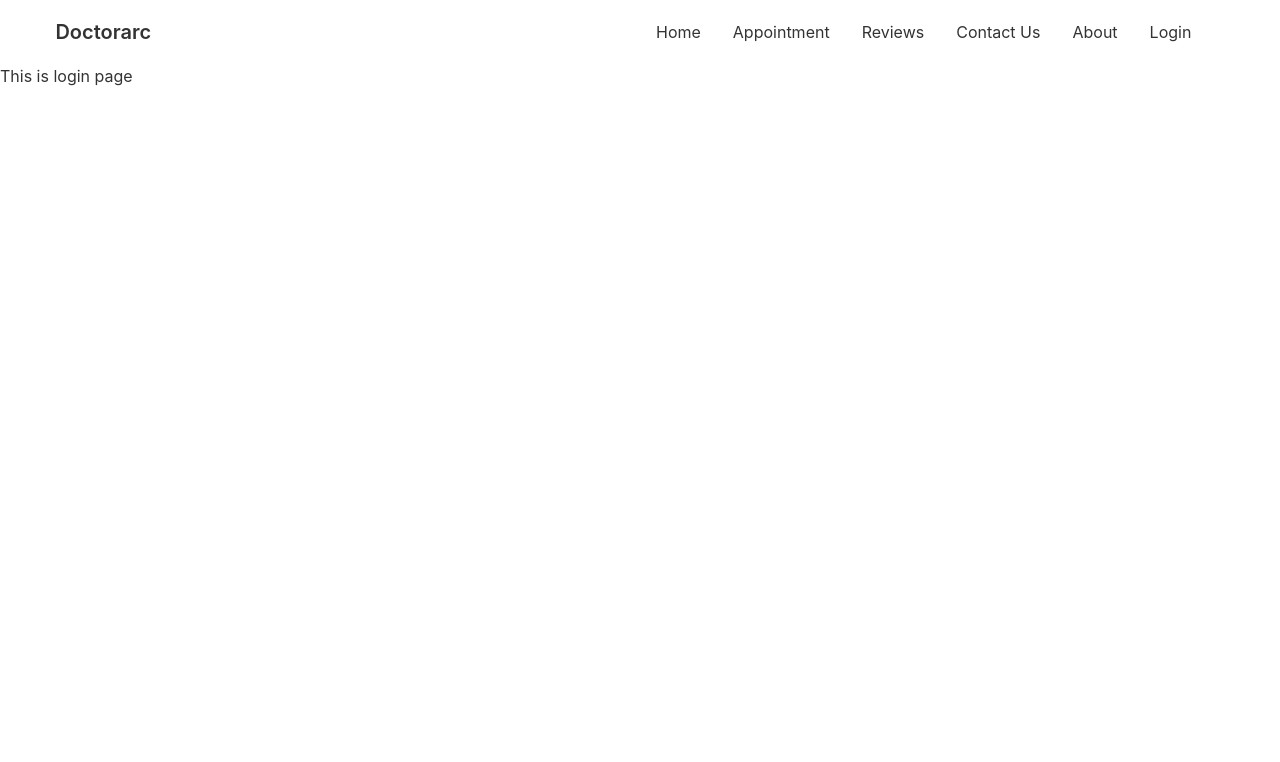
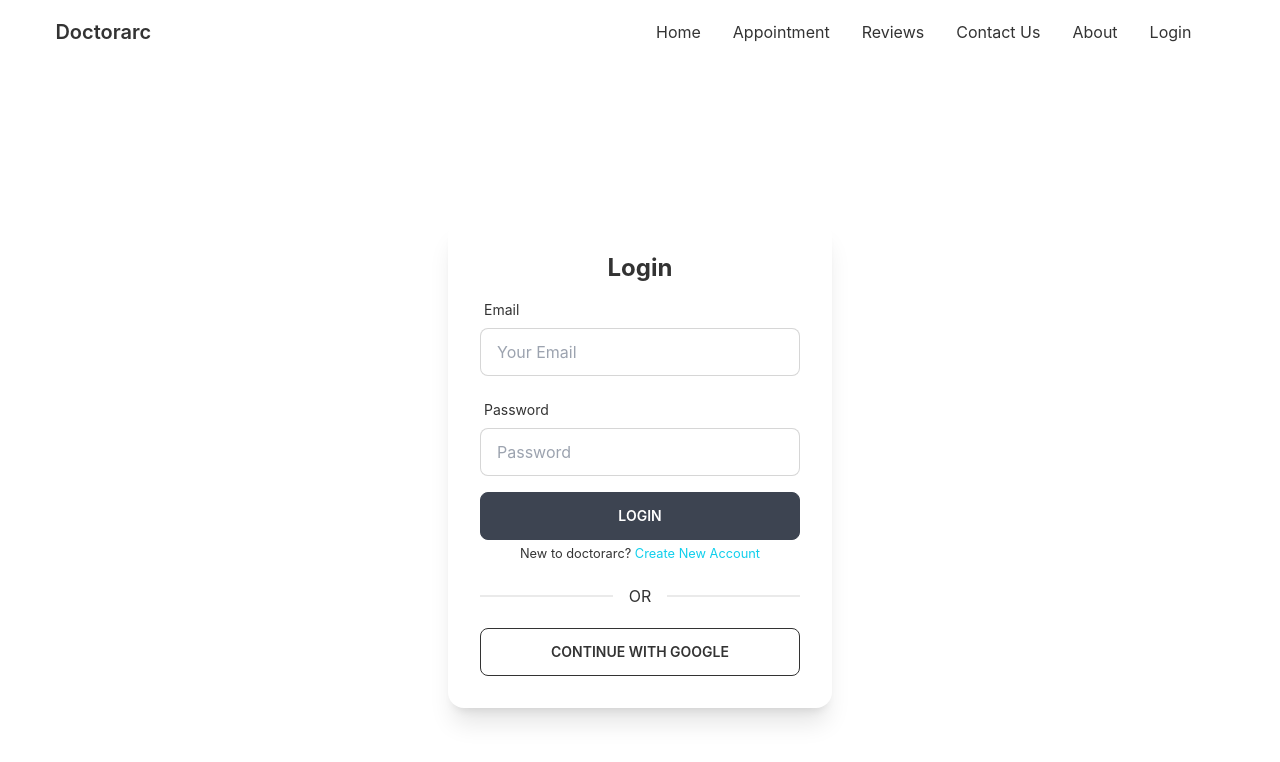
Before and after one commit to Mehedi-bit/doctorarc, a React (Create React App) app: page /login in a window 1280 px wide. Shown: the top 762 px of the page. Built offline with nearby package versions, Linux system fonts and the light colour scheme; no server answers.

Commit message:
Sign in implemented

```diff
--- a/package.json
+++ b/package.json
@@ -8,9 +8,13 @@
     "@testing-library/user-event": "^13.5.0",
     "daisyui": "^2.24.0",
     "date-fns": "^2.29.3",
+    "dotenv": "^16.0.3",
+    "firebase": "^9.11.0",
     "react": "^18.2.0",
     "react-day-picker": "^8.3.0",
     "react-dom": "^18.2.0",
+    "react-firebase-hooks": "^5.0.3",
+    "react-hook-form": "^7.37.0",
     "react-router-dom": "^6.3.0",
     "react-scripts": "5.0.1",
     "web-vitals": "^2.1.4"
--- a/src/App.js
+++ b/src/App.js
@@ -4,6 +4,7 @@ import About from "./Pages/About/About";
 import Appointment from "./Pages/Appointment/Appointment";
 import Home from "./Pages/Home/Home";
 import Login from "./Pages/Login/Login";
+import Signup from "./Pages/Login/Signup";
 import Navbar from "./Pages/Shared/Navbar";
 
 function App() {
@@ -15,6 +16,7 @@ function App() {
         <Route path="/about" element={<About />}></Route>
         <Route path="/appointment" element={<Appointment />}></Route>
         <Route path="/login" element={<Login />}></Route>
+        <Route path="/signup" element={<Signup />}></Route>
       </Routes>
     </div>
   );
--- a/src/Pages/Login/Login.js
+++ b/src/Pages/Login/Login.js
@@ -1,9 +1,116 @@
 import React from "react";
+import { useSignInWithEmailAndPassword, useSignInWithGoogle } from 'react-firebase-hooks/auth';
+import { useForm } from "react-hook-form";
+import { Link } from "react-router-dom";
+import auth from '../../firebase.init';
+import Loading from "../Shared/Loading";
 
 const Login = () => {
+  const [signInWithGoogle, gUser, gLoading, gError] = useSignInWithGoogle(auth);
+  const {
+    register,
+    handleSubmit,
+    formState: { errors }
+  } = useForm();
+  const [
+    signInWithEmailAndPassword,
+    user,
+    loading,
+    error,
+  ] = useSignInWithEmailAndPassword(auth);
+
+
+  if (loading || gLoading) {
+    return <Loading></Loading>
+  }
+
+  let signInErrorMessage;
+  if (error || gError) {
+    signInErrorMessage = <p className="text-red-600">{error.message || gError.message}</p>
+  }
+
+
+  if (gUser) {
+    console.log(gUser);
+  }
+
+  const onSubmit = data => {
+    signInWithEmailAndPassword(data.email, data.password);
+  }
+
+
   return (
-    <div>
-      <h1>This is login page</h1>
+    <div className="flex h-screen justify-center items-center">
+      <div className="card w-96 bg-base-100 shadow-xl ">
+        <div className="card-body text-center">
+          <h2 className="text-center text-2xl font-bold">Login</h2>
+
+          {/* form controlling */}
+          <form onSubmit={handleSubmit(onSubmit)}>
+            <div className="form-control w-full max-w-xs">
+              <label className="label">
+                <span className="label-text">Email</span>
+              </label>
+              <input
+                {...register("email", {
+                  required: {
+                    value: true,
+                    message: 'Email is required'
+                  },
+                  pattern: {
+                    value: /^[a-zA-Z0-9]+@(?:[a-zA-Z0-9]+\.)+[A-Za-z]+$/,
+                    message: 'Provide a valid email'
+                  }
+                })}
+                type="email"
+                placeholder="Your Email"
+                className="input input-bordered w-full max-w-xs"
+                />
+              <label className="label">
+                {errors?.email?.type === "required" && <span className="label-text-alt text-red-600">{errors.email.message}</span>}
+                {errors?.email?.type === "pattern" && <span className="label-text-alt text-red-600">{errors.email.message}</span>}
+
+              </label>
+            </div>
+
+
+            <div className="form-control w-full max-w-xs">
+              <label className="label">
+                <span className="label-text">Password</span>
+              </label>
+              <input
+                {...register("password", {
+                  required: {
+                    value: true,
+                    message: 'Password is required'
+                  },
+                  minLength: {
+                    value: 6,
+                    message: 'Must be at least 6 characters'
+                  }
+                })}
+                type="text"
+                placeholder="Password"
+                className="input input-bordered w-full max-w-xs"
+                />
+              <label className="label">
+                {errors?.password?.type === "required" && <span className="label-text-alt text-red-600">{errors.password.message}</span>}
+                {errors?.password?.type === "minLength" && <span className="label-text-alt text-red-600">{errors.password.message}</span>}
+
+              </label>
+            </div>
+            {signInErrorMessage}
+            <input type="submit" value="Login" className="btn text-white w-full max-w-xs" />
+            <p><small>New to doctorarc? <Link className="text-primary" to="/signup">Create New Account</Link></small></p>
+          </form>
+
+          <div className="divider">OR</div>
+          <button
+          className="btn btn-outline"
+          onClick={()=> signInWithGoogle()}
+          > Continue with Google </button>
+        </div>
+      </div>
     </div>
   );
 };
--- /dev/null
+++ b/src/Pages/Login/Signup.js
@@ -0,0 +1,116 @@
+import React from 'react';
+import { useSignInWithEmailAndPassword, useSignInWithGoogle } from 'react-firebase-hooks/auth';
+import { useForm } from "react-hook-form";
+import { Link } from "react-router-dom";
+import auth from '../../firebase.init';
+import Loading from "../Shared/Loading";
+
+const Signup = () => {
+    const [signInWithGoogle, gUser, gLoading, gError] = useSignInWithGoogle(auth);
+    const {
+        register,
+        handleSubmit,
+        formState: { errors }
+    } = useForm();
+    const [
+        signInWithEmailAndPassword,
+        user,
+        loading,
+        error,
+    ] = useSignInWithEmailAndPassword(auth);
+
+
+    if (loading || gLoading) {
+        return <Loading></Loading>
+    }
+
+    let signInErrorMessage;
+    if (error || gError) {
+        signInErrorMessage = <p className="text-red-600">{error.message || gError.message}</p>
+    }
+
+
+    if (gUser) {
+        console.log(gUser);
+    }
+
+    const onSubmit = data => {
+        signInWithEmailAndPassword(data.email, data.password);
+    }
+    return (
+        <div className="flex h-screen justify-center items-center">
+            <div className="card w-96 bg-base-100 shadow-xl ">
+                <div className="card-body text-center">
+                <h2 className="text-center text-2xl font-bold">Login</h2>
+
+                {/* form controlling */}
+                <form onSubmit={handleSubmit(onSubmit)}>
+                    <div className="form-control w-full max-w-xs">
+                    <label className="label">
+                        <span className="label-text">Email</span>
+                    </label>
+                    <input
+                        {...register("email", {
+                        required: {
+                            value: true,
+                            message: 'Email is required'
+                        },
+                        pattern: {
+                            value: /^[a-zA-Z0-9]+@(?:[a-zA-Z0-9]+\.)+[A-Za-z]+$/,
+                            message: 'Provide a valid email'
+                        }
+                        })}
+                        type="email"
+                        placeholder="Your Email"
+                        className="input input-bordered w-full max-w-xs"
+                        />
+                    <label className="label">
+                        {errors?.email?.type === "required" && <span className="label-text-alt text-red-600">{errors.email.message}</span>}
+                        {errors?.email?.type === "pattern" && <span className="label-text-alt text-red-600">{errors.email.message}</span>}
+
+                    </label>
+                    </div>
+
+
+                    <div className="form-control w-full max-w-xs">
+                    <label className="label">
+                        <span className="label-text">Password</span>
+                    </label>
+                    <input
+                        {...register("password", {
+                        required: {
+                            value: true,
+                            message: 'Password is required'
+                        },
+                        minLength: {
+                            value: 6,
+                            message: 'Must be at least 6 characters'
+                        }
+                        })}
+                        type="text"
+                        placeholder="Password"
+                        className="input input-bordered w-full max-w-xs"
+                        />
+                    <label className="label">
+                        {errors?.password?.type === "required" && <span className="label-text-alt text-red-600">{errors.password.message}</span>}
+                        {errors?.password?.type === "minLength" && <span className="label-text-alt text-red-600">{errors.password.message}</span>}
+
+                    </label>
+                    </div>
+                    {signInErrorMessage}
+                    <input type="submit" value="Login" className="btn text-white w-full max-w-xs" />
+                    <p><small>Already have an account? <Link className="text-primary" to="/login">Login</Link></small></p>
+                </form>
+
+                <div className="divider">OR</div>
+                <button
+                className="btn btn-outline"
+                onClick={()=> signInWithGoogle()}
+                > Continue with Google </button>
+                </div>
+            </div>
+        </div>
+    );
+};
+
+export default Signup;
--- /dev/null
+++ b/src/Pages/Shared/Loading.js
@@ -0,0 +1,11 @@
+import React from 'react';
+
+const Loading = () => {
+    return (
+        <div className="h-screen flex justify-center items-center">
+            <div class="w-16 h-16 border-b-2 border-gray-900 rounded-full animate-spin"></div>
+        </div>
+    );
+};
+
+export default Loading;
--- /dev/null
+++ b/src/firebase.init.js
@@ -0,0 +1,21 @@
+import { initializeApp } from "firebase/app";
+import { getAuth } from "firebase/auth";
+
+
+
+const firebaseConfig = {
+  apiKey: process.env.REACT_APP_API_KEY,
+  authDomain: process.env.REACT_APP_AUTH_DOMAIN,
+  projectId: process.env.REACT_APP_PROJECT_ID,
+  storageBucket: process.env.REACT_APP_STORAGE_BUCKET,
+  messagingSenderId: process.env.REACT_APP_MESSAGING_SENDER_ID,
+  appId: process.env.REACT_APP_APP_ID
+};
+
+
+// Initialize Firebase
+const app = initializeApp(firebaseConfig);
+
+const auth = getAuth(app);
+
+export default auth;
```
Also changed, not shown: src/index.js (line endings or trailing spaces), 1 other file (tests, documents, lock files or other folders).
